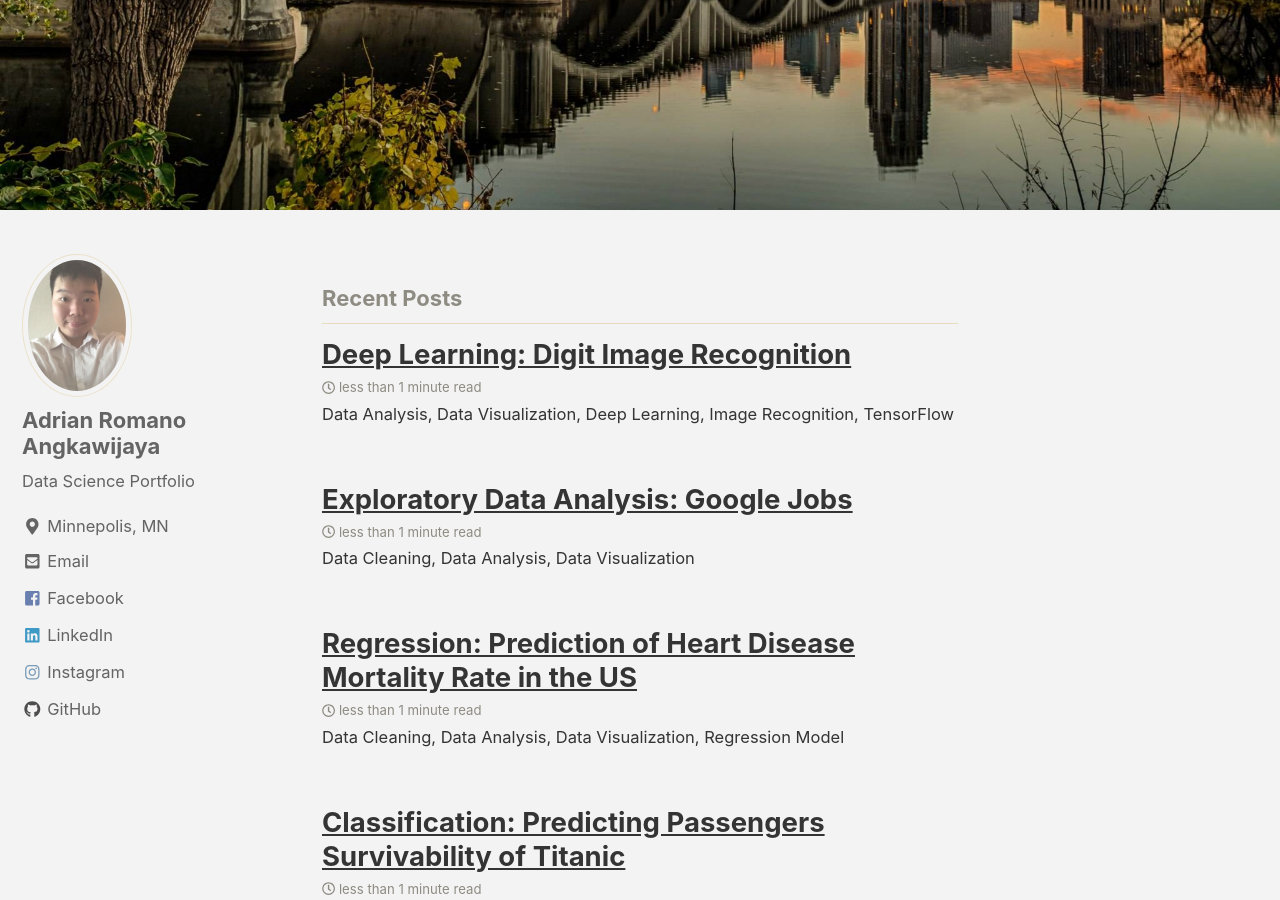
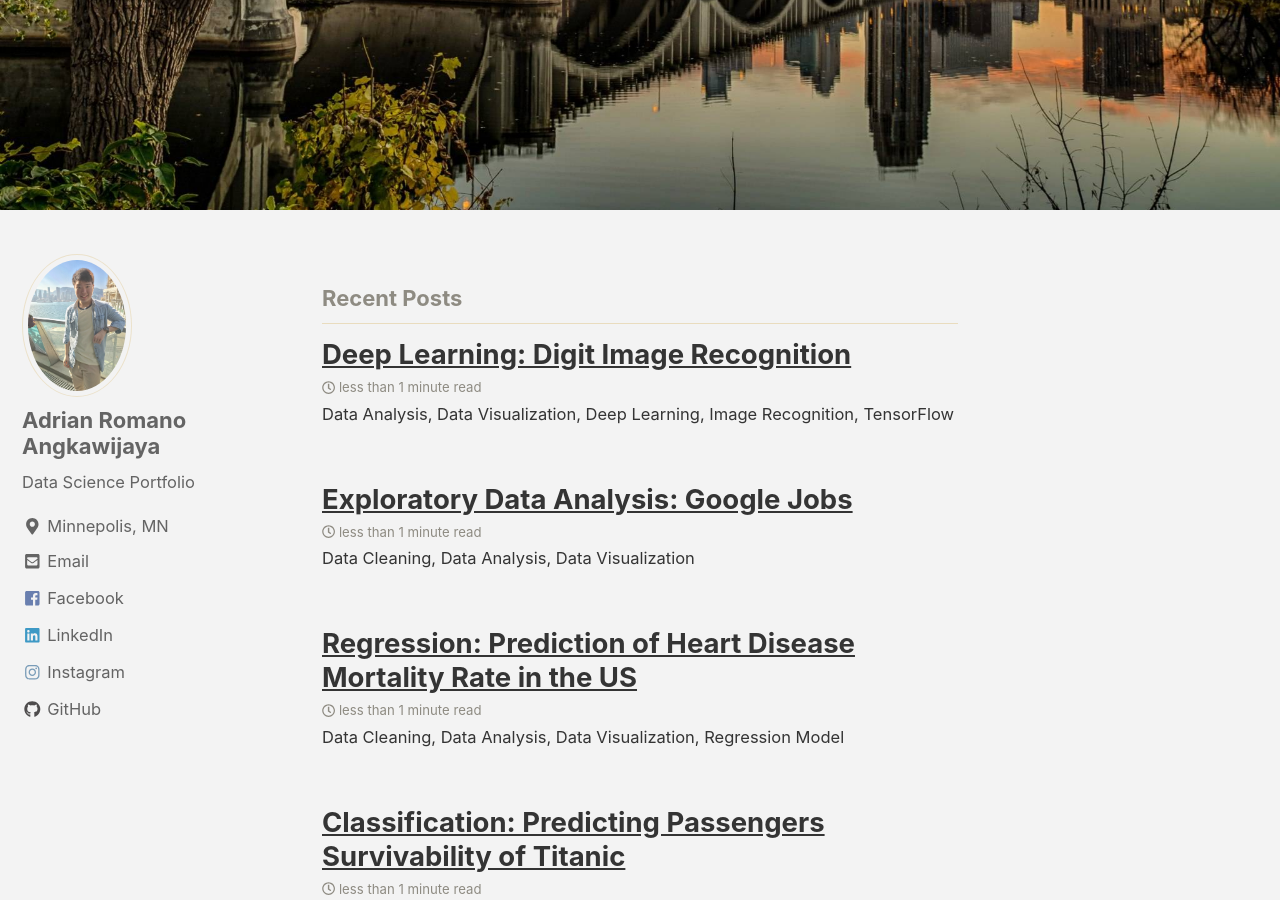
Before and after one commit to adrianromano/adrianromano.github.io, a Jekyll site: the page built from index.html, in a window 1280 px wide and 900 px high, scrolled down 743 px. Built offline with Jekyll 4.4.1, drawn with Linux system fonts in a browser that asks for light colours; nearby versions of some CDN libraries; the list of posts is cut into pages by our own code.

Commit message:
new gith

```diff
--- a/_config.yml
+++ b/_config.yml
@@ -101,7 +101,7 @@
 # Site Author
 author:
   name             : "Adrian Romano Angkawijaya"
-  avatar           : "/images/me1.png.jpeg" # path of avatar image, e.g. "/assets/images/bio-photo.jpg"
+  avatar           : "/images/me.jpeg" # path of avatar image, e.g. "/assets/images/bio-photo.jpg"
   bio              : "Data Science Portfolio"
   location         : "Minnepolis, MN"
   email            : "adrianromano08@gmail.com"
```
Also changed, not shown: images/me.jpeg (added).
